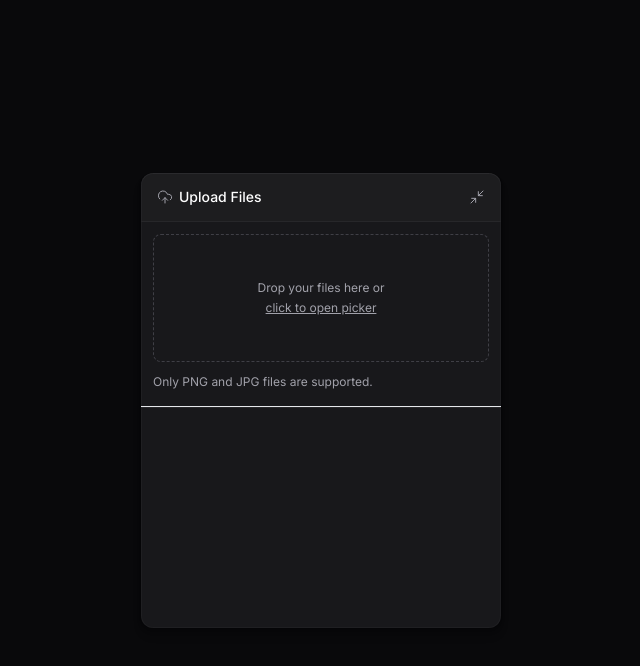
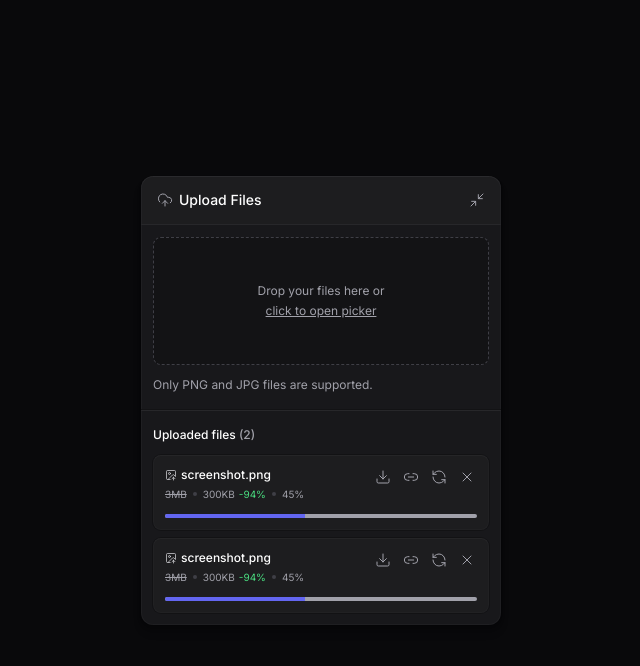
Before and after one commit to Igor2502/upload-widget-web, a React (Vite) app: page / in a window 1280 px wide. Both pictures are taken after a click on the button "Upload Files". Shown: the top 666 px of the page, without its empty margins (319-959 px from the left). Built offline with nearby package versions, Linux system fonts and the light colour scheme.

Commit message:
styling UploadList component

```diff
--- a/package.json
+++ b/package.json
@@ -11,6 +11,7 @@
   },
   "dependencies": {
     "@radix-ui/react-collapsible": "^1.1.2",
+    "@radix-ui/react-progress": "^1.1.1",
     "lucide-react": "^0.474.0",
     "react": "^18.3.1",
     "react-dom": "^18.3.1",
--- /dev/null
+++ b/src/components/upload-widget-upload-item.tsx
@@ -0,0 +1,52 @@
+import * as Progress from '@radix-ui/react-progress'
+import { Download, ImageUp, Link2, RefreshCcw, X } from "lucide-react";
+import { Button } from "./ui/button";
+
+export function UploadWidgetUploadItem() {
+  return (
+    <div className="p-3 rounded-lg flex flex-col gap-3 shadow-shape-content bg-white/2 relative overflow-hidden">
+      <div className="flex flex-col gap-1">
+        <span className="text-xs font-medium flex items-center gap-1">
+          <ImageUp className="size-3 text-zinc-300" strokeWidth={1.5} />
+          <span>screenshot.png</span>
+        </span>
+
+        <span className="text-xxs text-zinc-400 flex gap-1.5 items-center">
+          <span className="line-through">3MB</span>
+          <div className="size-1 rounded-full bg-zinc-700" />
+          <span>
+            300KB
+            <span className="text-green-400 ml-1">
+              -94%
+            </span>
+          </span>
+          <div className="size-1 rounded-full bg-zinc-700" />
+          <span>45%</span>
+        </span>
+      </div>
+
+      <Progress.Root className='bg-zinc-400 rounded-full h-1 overflow-hidden'>
+        <Progress.Indicator className='bg-indigo-500 h-1' style={{ width: '45%' }} />
+      </Progress.Root>
+
+      <div className="absolute top-2.5 right-2.5 flex items-center gap-1">
+        <Button size="icon-sm">
+          <Download className="size-4" strokeWidth={1.5} />
+          <span className="sr-only">Download compressed image</span>
+        </Button>
+        <Button size="icon-sm">
+          <Link2 className="size-4" strokeWidth={1.5} />
+          <span className="sr-only">Copy remote URL</span>
+        </Button>
+        <Button size="icon-sm">
+          <RefreshCcw className="size-4" strokeWidth={1.5} />
+          <span className="sr-only">Retry upload</span>
+        </Button>
+        <Button size="icon-sm">
+          <X className="size-4" strokeWidth={1.5} />
+          <span className="sr-only">Cancel upload</span>
+        </Button>
+      </div>
+    </div>
+  )
+}
--- a/src/components/upload-widget-upload-list.tsx
+++ b/src/components/upload-widget-upload-list.tsx
@@ -1,5 +1,16 @@
+import { UploadWidgetUploadItem } from "./upload-widget-upload-item";
+
 export function UploadWidgetUploadList() {
   return (
-    <div className="px-3 h-48"></div>
+    <div className="px-3 flex flex-col gap-3">
+      <span className="text-xs font-medium">Uploaded files{' '}
+        <span className="text-zinc-400">(2)</span>
+      </span>
+
+      <div className="flex flex-col gap-2">
+        <UploadWidgetUploadItem />
+        <UploadWidgetUploadItem />
+      </div>
+    </div>
   )
 }
--- a/tailwind.config.js
+++ b/tailwind.config.js
@@ -10,15 +10,18 @@ export default {
     extend: {
       fontFamily: {
         sans: ['Inter', ...theme.fontFamily.sans]
-      }
       },
       boxShadow: {
         shape: '0px 8px 8px rgba(0, 0, 0, 0.1), 0px 4px 4px rgba(0, 0, 0, 0.1), 0px 2px 2px rgba(0, 0, 0, 0.1), 0px 0px 0px 1px rgba(0, 0, 0, 0.1), inset 0px 0px 0px 1px rgba(255, 255, 255, 0.03), inset 0px 1px 0px rgba(255, 255, 255, 0.03)',
         'shape-content': '0px 0px 0px 1px rgba(0, 0, 0, 0.25), inset 0px 1px 0px rgba(255, 255, 255, 0.02), inset 0px 0px 0px 1px rgba(255, 255, 255, 0.02)',
       },
+      fontSize: {
+        xxs: '0.625rem'
+      },
       opacity: {
         2: 0.02
       }
     },
+  },
   plugins: [],
 }
```
Also changed, not shown: 1 other file (tests, documents, lock files or other folders). Lines whose indentation alone changed are shown as unchanged.
